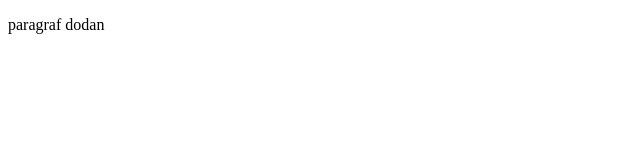
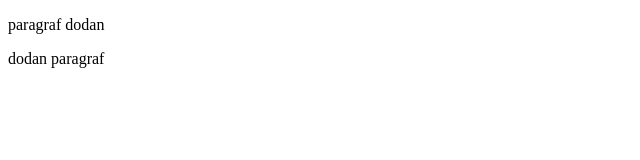
Before and after one commit to mislavcupic/parcijalnivj, a plain HTML site: page index.html in a window 1280 px wide. Shown: the full height of the page, 0-640 px from the left. Drawn offline with Linux system fonts and the light colour scheme.

Commit message:
izbrisan btn dodan paragraf na grani2

```diff
--- a/index.html
+++ b/index.html
@@ -8,5 +8,6 @@
   </head>
   <body>
     <p>paragraf dodan</p>
+    <p>dodan paragraf</p>
   </body>
 </html>
```
